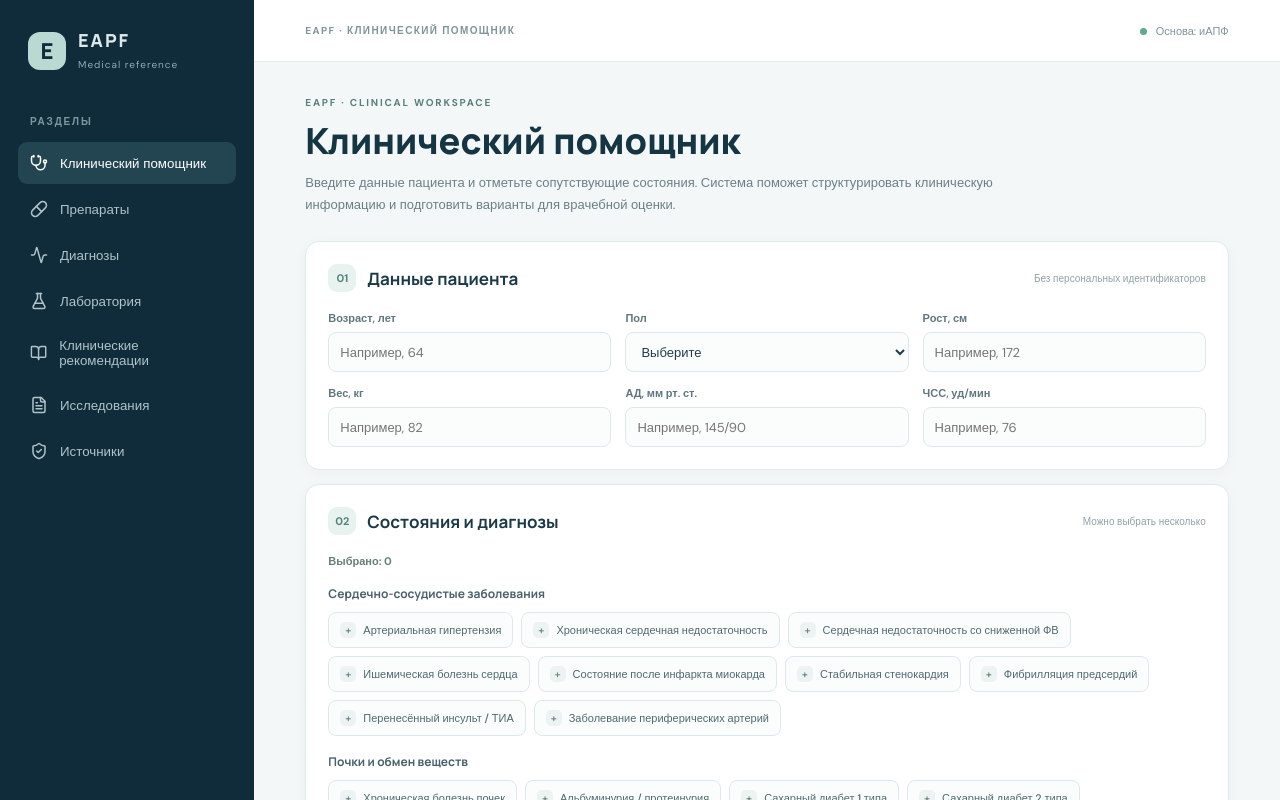
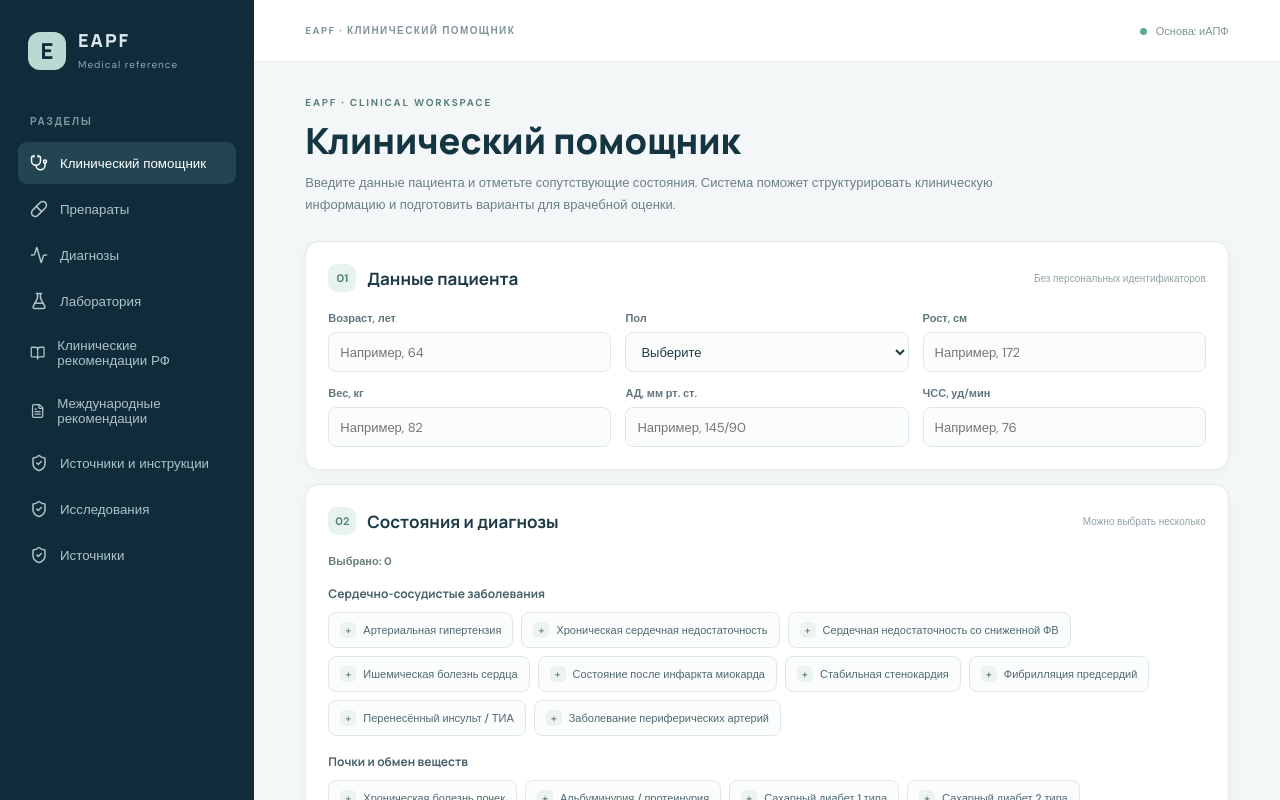
Before and after one commit to aptimezhidov98-ops/EAPF, a React (Vite) app: page / in a window 1280 px wide. Shown: the top 800 px of the page. Built offline with nearby package versions, Linux system fonts and the light colour scheme.

Commit message:
Add dedicated Russian guideline and sources sections

```diff
--- a/src/data.ts
+++ b/src/data.ts
@@ -17,7 +17,9 @@ export const sections = [
   'Препараты',
   'Диагнозы',
   'Лаборатория',
-  'Клинические рекомендации',
+  'Клинические рекомендации РФ',
+  'Международные рекомендации',
+  'Источники и инструкции',
   'Исследования',
   'Источники',
 ]
```
